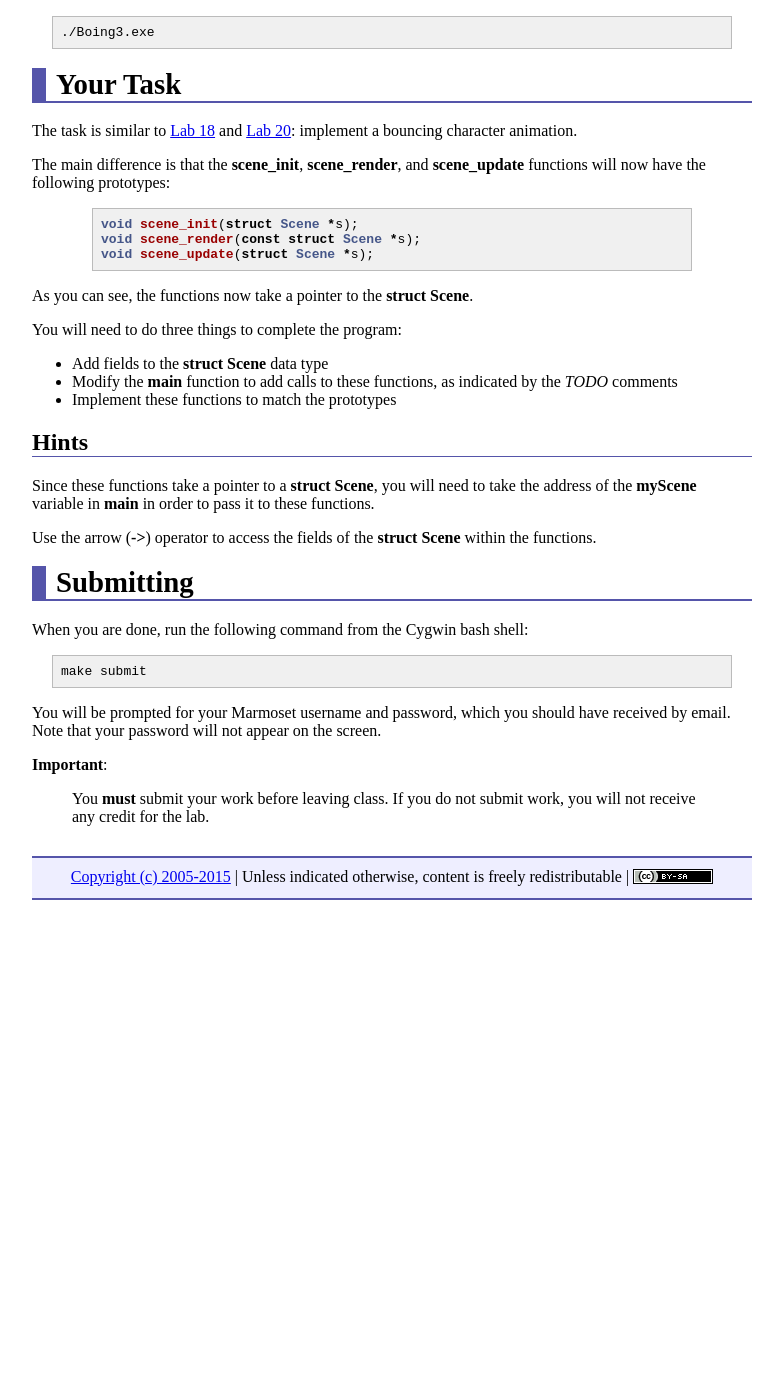
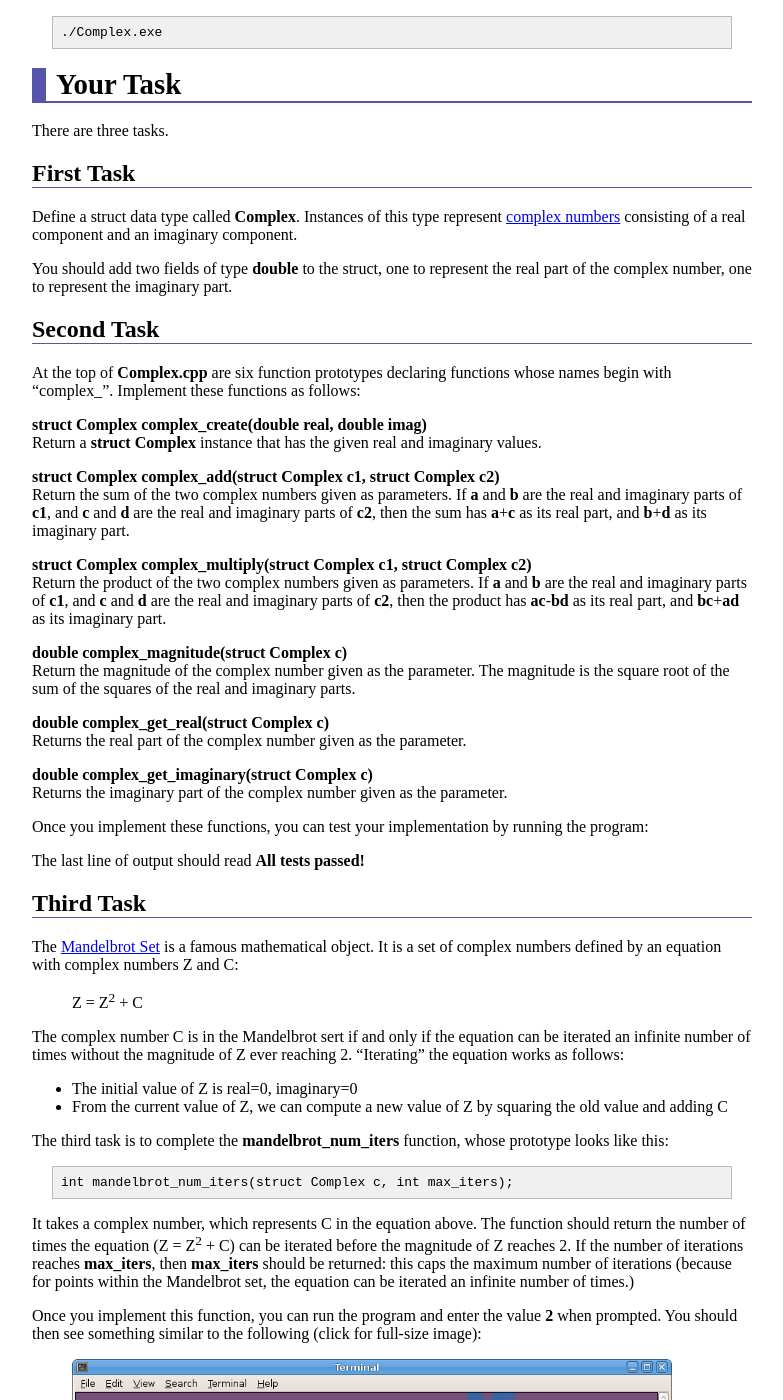
Before and after one commit to ycpcs/cs101-spring2015, a Jekyll site: the page built from labs/lab21.md, in a window 1280 px wide and 1400 px high, scrolled down 592 px. Shown: the whole window, without its empty margins (248-1031 px from the left). Built offline with Jekyll 4.4.1, drawn with Linux system fonts in a browser that asks for light colours; Markdown is read by kramdown in place of the engine named in the settings; before the commit the page ends 1502 px from its top, so only the background shows below that; some of the changed text lies outside the part shown.

Commit message:
added lab 21 (complex numbers), renumbered others

```diff
--- a/labs/lab21.md
+++ b/labs/lab21.md
@@ -1,9 +1,9 @@
 ---
 layout: default
-title: "Lab 21: Boing! with pointers"
+title: "Lab 21: Complex numbers"
 ---
 
-In this lab, we will implement a version of the bouncing character animation using a **Scene** struct type to represent the position and direction of the character. However, the accessor functions to initialize, render, and update the struct will use pointers to take an instance of **struct Scene**.
+In this lab you will define a struct type to represent complex numbers, create accessor functions to add, multiply, and find the magnitude of complex numbers, and then implement an interesting computation using complex numbers.
 
 Getting Started
 ===============
@@ -21,7 +21,7 @@ Start the **Cygwin Bash Shell** and run the following commands:
 
 Start the **Notepad++** text editor. Use it to open the files
 
-> **H:\\CS101\\CS101\_Lab21\\Boing3.cpp**
+> **H:\\CS101\\CS101\_Lab21\\Complex.cpp**
 
 When you are ready to compile the program, in the Cygwin window type the command
 
@@ -29,38 +29,75 @@ When you are ready to compile the program, in the Cygwin window type the command
 
 To run the program, in the Cygwin window type the command
 
-    ./Boing3.exe
+    ./Complex.exe
 
 Your Task
 =========
 
-The task is similar to [Lab 18](lab18.html) and [Lab 20](lab20.html): implement a bouncing character animation.
+There are three tasks.
 
-The main difference is that the **scene\_init**, **scene\_render**, and **scene\_update** functions will now have the following prototypes:
+First Task
+----------
 
-{% highlight cpp %}
-void scene_init(struct Scene *s);
-void scene_render(const struct Scene *s);
-void scene_update(struct Scene *s);
-{% endhighlight %}
+Define a struct data type called **Complex**. Instances of this type represent [complex numbers](http://en.wikipedia.org/wiki/Complex_number) consisting of a real component and an imaginary component.
 
-As you can see, the functions now take a pointer to the **struct Scene**.
+You should add two fields of type **double** to the struct, one to represent the real part of the complex number, one to represent the imaginary part.
 
-You will need to do three things to complete the program:
+Second Task
+-----------
 
--   Add fields to the **struct Scene** data type
--   Modify the **main** function to add calls to these functions, as indicated by the *TODO* comments
--   Implement these functions to match the prototypes
+At the top of **Complex.cpp** are six function prototypes declaring functions whose names begin with "complex\_". Implement these functions as follows:
 
-Hints
------
+**struct Complex complex\_create(double real, double imag)**
+Return a **struct Complex** instance that has the given real and imaginary values.
 
-Since these functions take a pointer to a **struct Scene**, you will need to take the address of the **myScene** variable in **main** in order to pass it to these functions.
+**struct Complex complex\_add(struct Complex c1, struct Complex c2)**
+Return the sum of the two complex numbers given as parameters. If **a** and **b** are the real and imaginary parts of **c1**, and **c** and **d** are the real and imaginary parts of **c2**, then the sum has **a**+**c** as its real part, and **b**+**d** as its imaginary part.
 
-Use the arrow (**-\>**) operator to access the fields of the **struct Scene** within the functions.
+**struct Complex complex\_multiply(struct Complex c1, struct Complex c2)**
+Return the product of the two complex numbers given as parameters. If **a** and **b** are the real and imaginary parts of **c1**, and **c** and **d** are the real and imaginary parts of **c2**, then the product has **ac**-**bd** as its real part, and **bc**+**ad** as its imaginary part.
+
+**double complex\_magnitude(struct Complex c)**
+Return the magnitude of the complex number given as the parameter. The magnitude is the square root of the sum of the squares of the real and imaginary parts.
+
+**double complex\_get\_real(struct Complex c)**
+Returns the real part of the complex number given as the parameter.
+
+**double complex\_get\_imaginary(struct Complex c)**
+Returns the imaginary part of the complex number given as the parameter.
+
+Once you implement these functions, you can test your implementation by running the program:
+
+The last line of output should read **All tests passed!**
+
+Third Task
+----------
+
+The [Mandelbrot Set](http://en.wikipedia.org/wiki/Mandelbrot_set) is a famous mathematical object. It is a set of complex numbers defined by an equation with complex numbers Z and C:
+
+> Z = Z<sup>2</sup> + C
+
+The complex number C is in the Mandelbrot sert if and only if the equation can be iterated an infinite number of times without the magnitude of Z ever reaching 2. "Iterating" the equation works as follows:
+
+-   The initial value of Z is real=0, imaginary=0
+-   From the current value of Z, we can compute a new value of Z by squaring the old value and adding C
+
+The third task is to complete the **mandelbrot\_num\_iters** function, whose prototype looks like this:
+
+    int mandelbrot_num_iters(struct Complex c, int max_iters);
+
+It takes a complex number, which represents C in the equation above. The function should return the number of times the equation (Z = Z<sup>2</sup> + C) can be iterated before the magnitude of Z reaches 2. If the number of iterations reaches **max\_iters**, then **max\_iters** should be returned: this caps the maximum number of iterations (because for points within the Mandelbrot set, the equation can be iterated an infinite number of times.)
+
+Once you implement this function, you can run the program and enter the value **2** when prompted. You should then see something similar to the following (click for full-size image):
+
+> <a href="images/lab21/mandelbrot.png"><img style="width: 600px;" alt="Mandelbrot set" src="images/lab21/mandelbrot.png"></a>
+
+Note that you will get a more accurate picture if you make the font smaller and the terminal window larger.
+
+What you are seeing is a graphical representation of part of the Mandelbrot set on the Complex plane. Each point is a complex number C, where the x coordinate is the real part, and the y coordinate is the imaginary part. Black locations are complex numbers that are in the set. The other colors represent how many iterations were required to show that a particular complex number was not in the set.
 
 Submitting
-==========
+----------
 
 When you are done, run the following command from the Cygwin bash shell:
 
```
Also changed, not shown: labs/index.md (+3 -3 lines), labs/lab22.md (added, +73 -0 lines), labs/lab24.md (renamed from labs/lab23.md, +7 -7 lines), labs/images/lab21/mandelbrot.png (added), labs/images/lab24/particles.gif (renamed from labs/images/lab22/particles.gif), labs/images/lab24/particlesWithObstacle.gif (renamed from labs/images/lab22/particlesWithObstacle.gif), 2 other files.
